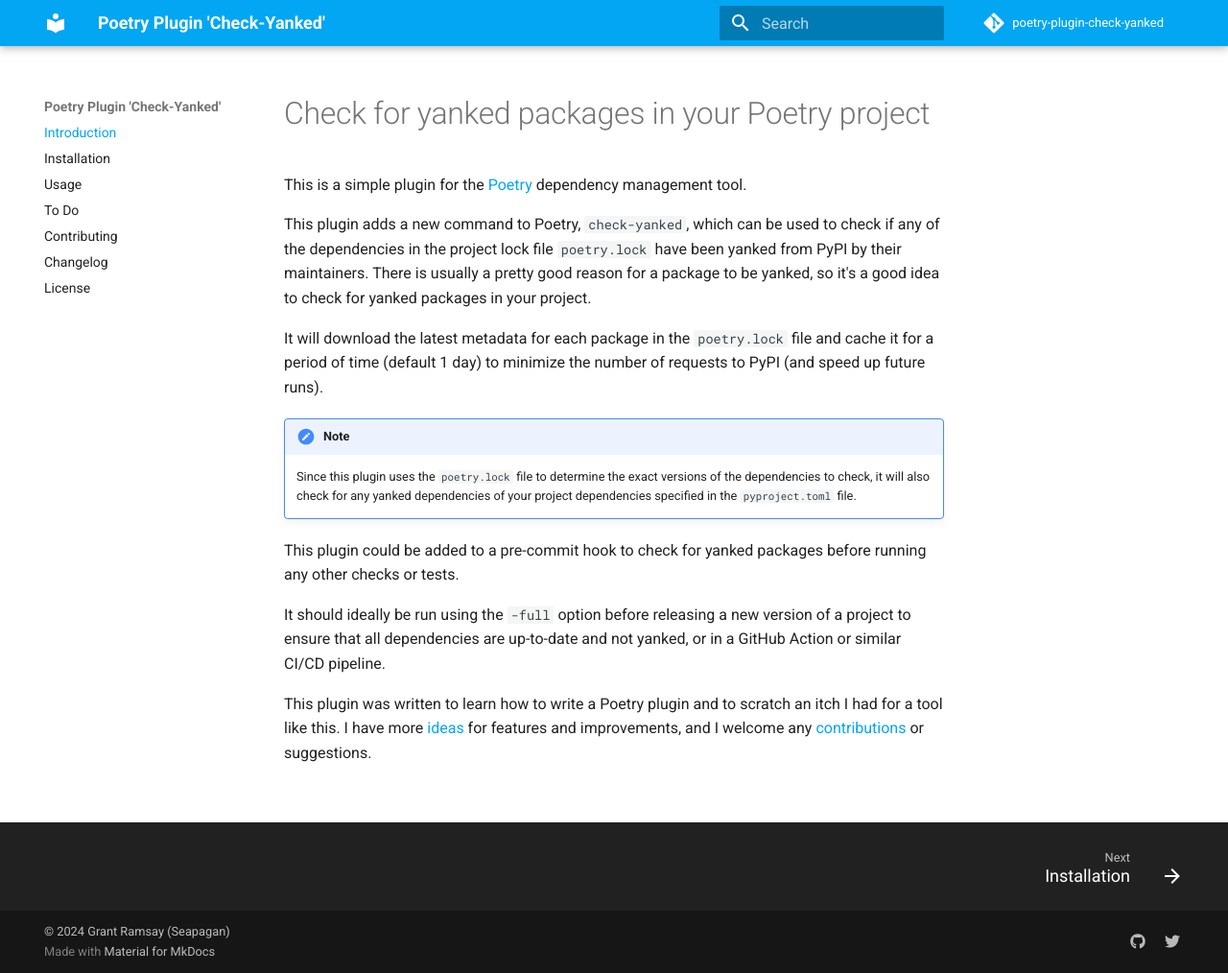
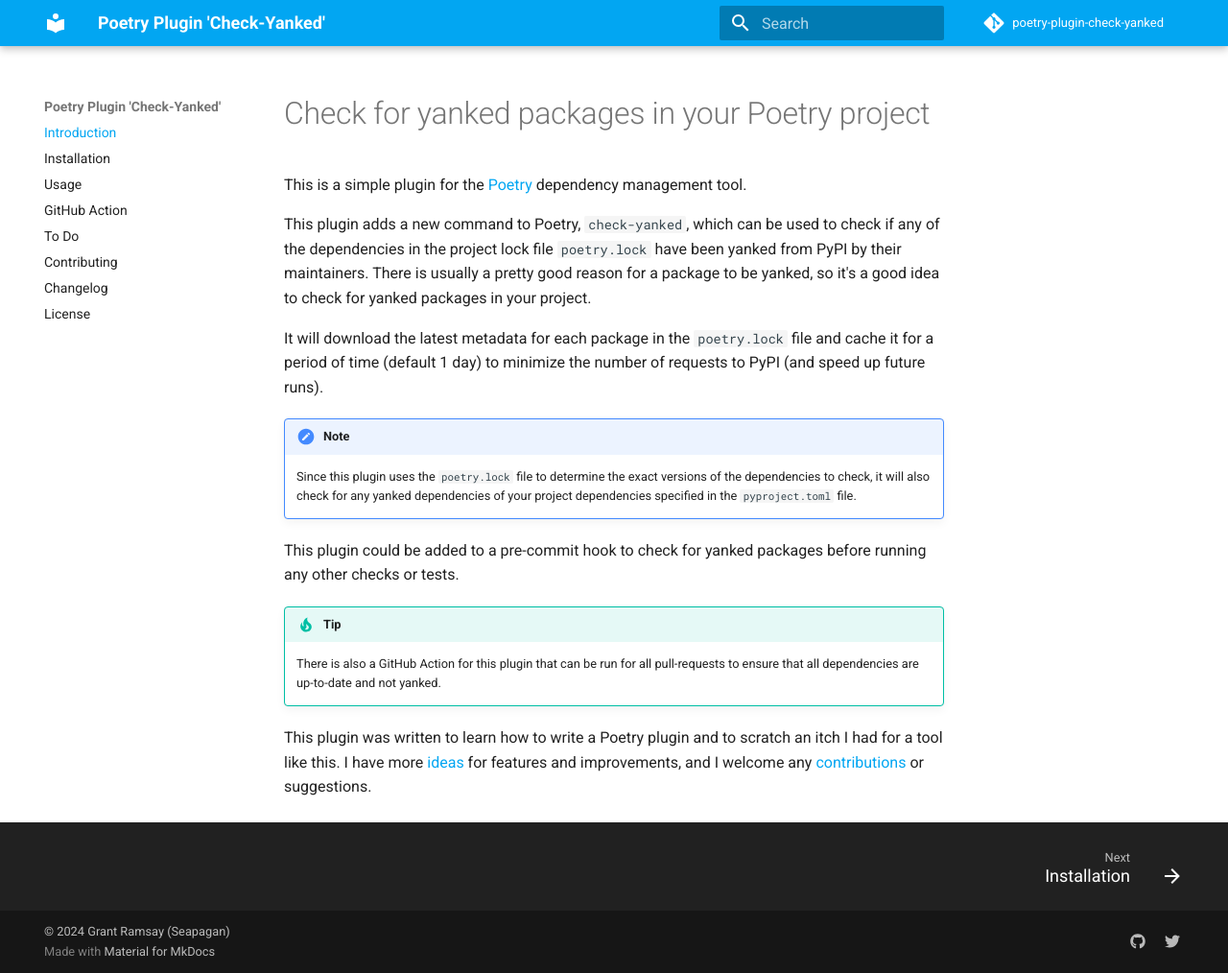
Before and after one commit to seapagan/poetry-plugin-check-yanked, an MkDocs documentation site: the page built from docs/index.md, in a window 1280 px wide and 1014 px high. Shown: the whole window at 96% size. Built offline with MkDocs 1.6.1 and Material for MkDocs 9.7.7, drawn with Linux system fonts in a browser that asks for light colours; comment, search, counter and statistics services are not loaded.

Commit message:
add GitHub action info to the docs website
Signed-off-by: Grant Ramsay <seapagan@gmail.com>

```diff
--- a/docs/index.md
+++ b/docs/index.md
@@ -22,10 +22,10 @@
 
 This plugin could be added to a pre-commit hook to check for yanked packages
 before running any other checks or tests.
+!!! tip
 
-It should ideally be run using the `-full` option before releasing a new version
-of a project to ensure that all dependencies are up-to-date and not yanked, or
-in a GitHub Action or similar CI/CD pipeline.
+    There is also a GitHub Action for this plugin that can be run for all
+    pull-requests to ensure that all dependencies are up-to-date and not yanked.
 
 This plugin was written to learn how to write a Poetry plugin and to scratch an
 itch I had for a tool like this. I have more [ideas](todo.md) for features and
--- a/mkdocs.yml
+++ b/mkdocs.yml
@@ -56,6 +56,7 @@
   - Introduction: index.md
   - Installation: installation.md
   - Usage: usage.md
+  - GitHub Action: github-action.md
   - To Do: todo.md
   - Contributing: contributing.md
   - Changelog: changelog.md
```
Also changed, not shown: docs/github-action.md (added, +80 -0 lines).
